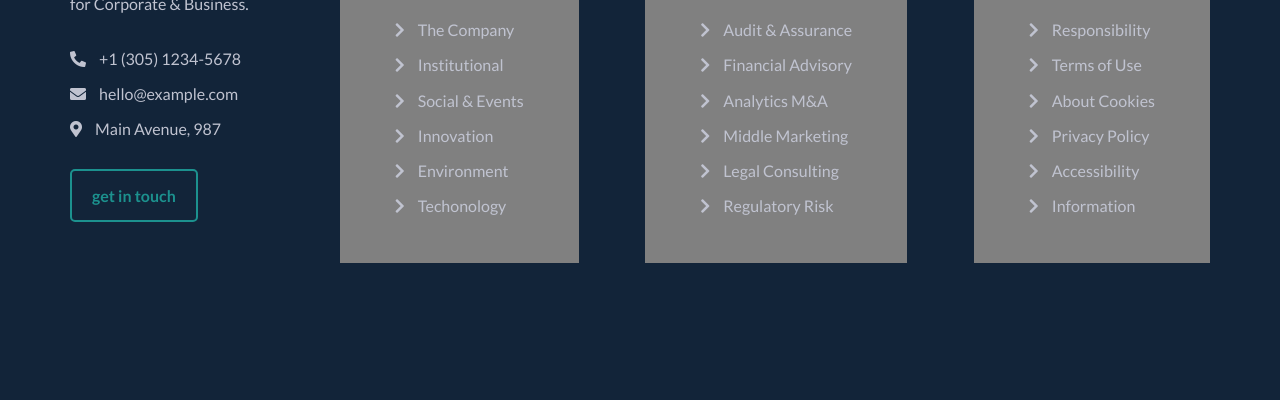
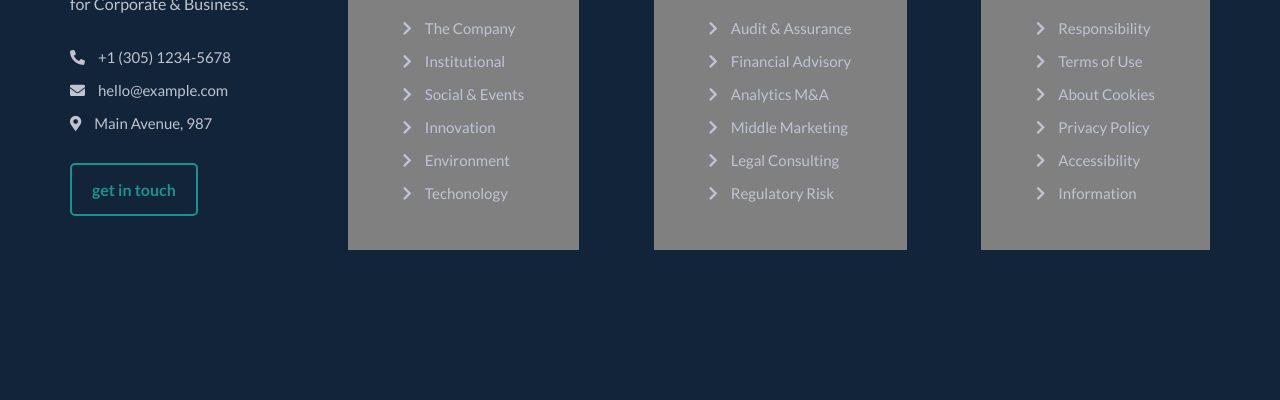
Before and after one commit to GiuseppeCutrano/proj-html-vuejs, a plain HTML site: page index.html in a window 1280 px wide. Shown: the part 5007-5407 px from the top of the page. Drawn offline with nearby package versions, Linux system fonts and the light colour scheme.

Commit message:
non completo -.-

```diff
--- a/css/style.css
+++ b/css/style.css
@@ -642,7 +642,7 @@ footer .main-footer ul {
 
 .main-footer ul li a {
   color: #c0c3d0;
-  font-size: 16px;
+  font-size: 15px;
   text-decoration: none;
   line-height: 2.2;
 }
--- a/index.html
+++ b/index.html
@@ -327,7 +327,7 @@
 
          <section class="main-footer">
            <div class="container ds_flex">
-             <div class="footer-brand">
+             <div class="logo_foot">
                <div class="logo">
                  <img src="img/logo.png" alt="">
                </div>
```
